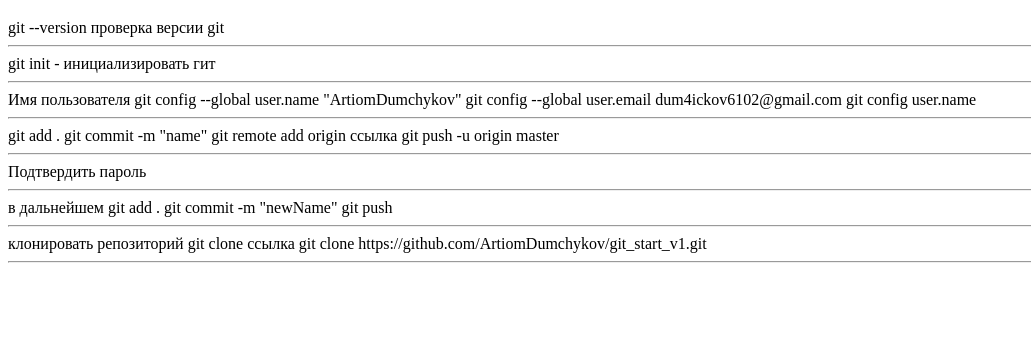
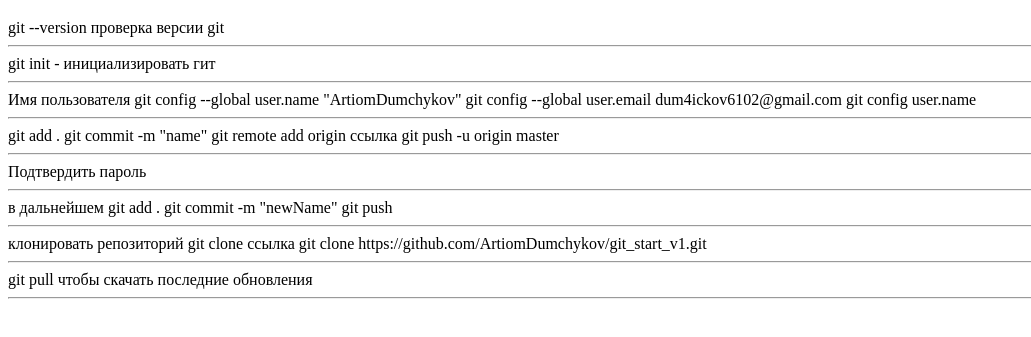
Before and after one commit to ArtiomDumchykov/git_start_v1, a plain HTML site: page index.html in a window 1280 px wide. Shown: the part 61-398 px from the top of the page, without its empty margins (0-1031 px from the left). Drawn offline with Linux system fonts and the light colour scheme.

Commit message:
review new code

```diff
--- a/index.html
+++ b/index.html
@@ -8,9 +8,9 @@
     <link href="https://fonts.googleapis.com/css?family=Roboto:regular,400,500,600,700,800,900" rel="stylesheet" />
 </head>
 <body>
-
+    <div class="wrapper">
         <h1>Start GIT</h1>
-
+        <section>
             git --version проверка версии git <hr>
 
 
@@ -44,6 +44,11 @@
             git clone https://github.com/ArtiomDumchykov/git_start_v1.git<hr>
 
 
+            git pull чтобы скачать последние обновления <hr>
+        </section>
+    </div>
+
+
     <script src="./main.js"></script>
 </body>
 </html>
```
Lines whose indentation alone changed are shown as unchanged.
